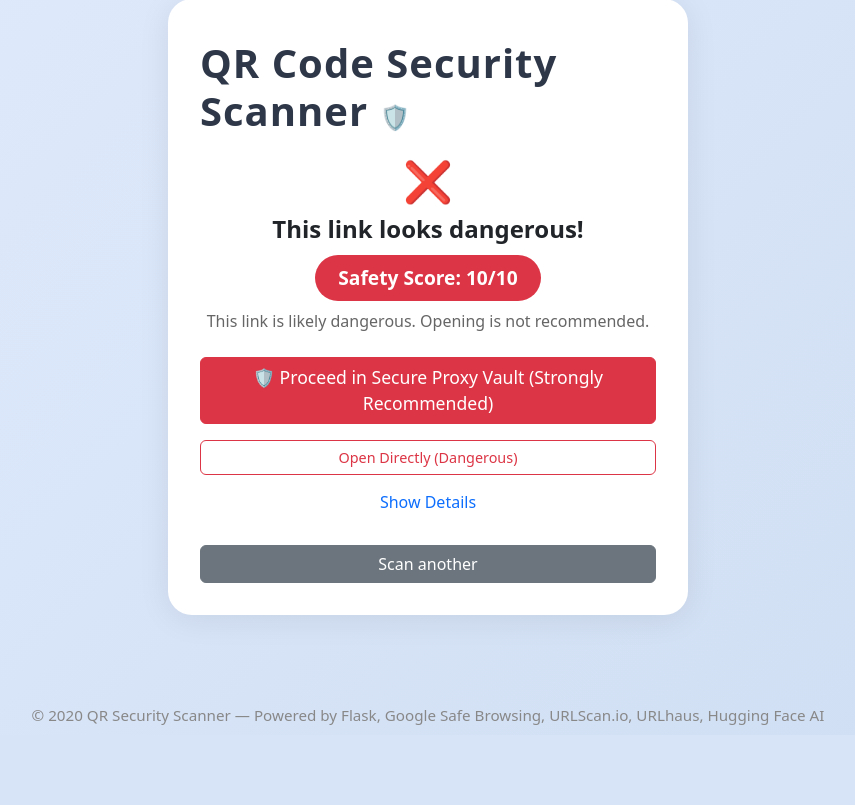
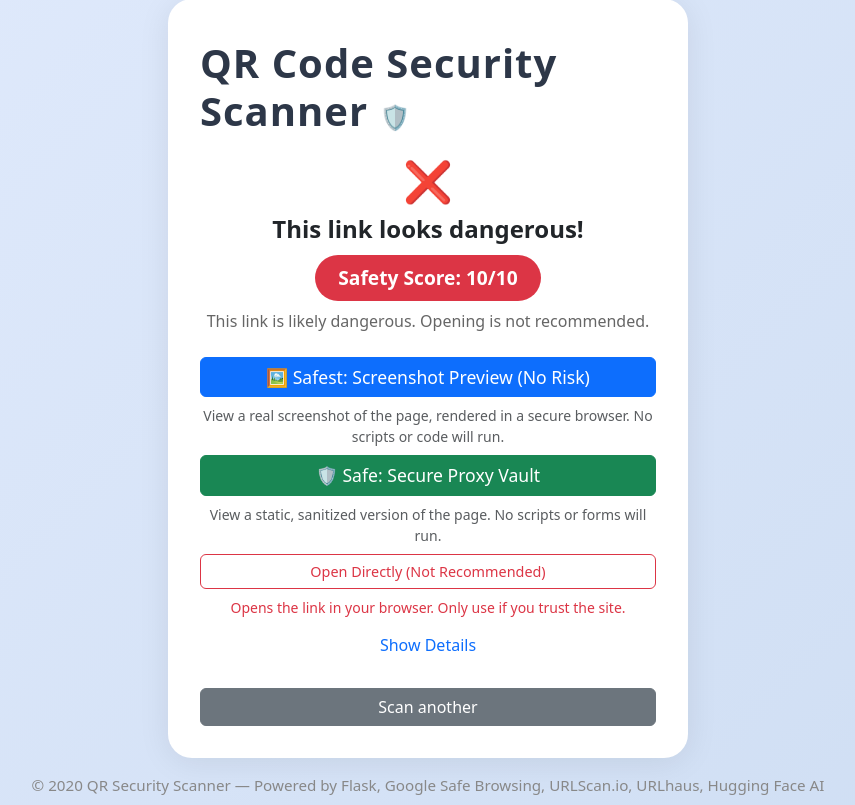
Before and after one commit to Mayankk-098/qr-shield, a Flask app: template templates/scan_result.html in a window 1280 px wide. Shown: the part 65-870 px from the top of the page, without its empty margins (212-1067 px from the left). Before the commit the page ends 790 px from the top, so only its background shows below. Run offline with Flask 3, Linux system fonts and the light colour scheme; the template is opened without the code that fills it: most values are stand-ins (such as "Sample title", 1, 10 or a date in 2020).

Commit message:
Make changes

```diff
--- a/app.py
+++ b/app.py
@@ -1,4 +1,4 @@
-from flask import Flask, render_template, request, redirect, flash, session, url_for, Response
+from flask import Flask, render_template, request, redirect, flash, session, url_for, Response, send_file
 from werkzeug.utils import secure_filename
 import os
 import cv2
@@ -15,6 +15,7 @@ from datetime import datetime, timedelta
 import json
 from bs4 import BeautifulSoup
 import bleach
+from playwright.sync_api import sync_playwright
 
 app = Flask(__name__)
 app.secret_key = os.environ.get('FLASK_SECRET_KEY', 'dev-secret-key')
@@ -35,6 +36,76 @@ SECURITY_LOGS = []
 MAX_LOG_ENTRIES = 1000
 
 print("SAFE_BROWSING_API_KEY:", SAFE_BROWSING_API_KEY)
+
+SCREENSHOT_DIR = 'static/vault_screenshots'
+if not os.path.exists(SCREENSHOT_DIR):
+    os.makedirs(SCREENSHOT_DIR)
+
+def take_screenshot(url, output_path):
+    with sync_playwright() as p:
+        browser = p.chromium.launch(headless=True)
+        page = browser.new_page()
+        try:
+            page.goto(url, timeout=15000)
+            page.screenshot(path=output_path, full_page=True)
+        except Exception as e:
+            browser.close()
+            raise e
+        browser.close()
+
+@app.route('/vault_screenshot/<vault_id>')
+def vault_screenshot(vault_id):
+    if vault_id not in VAULT_SESSIONS:
+        return "Invalid vault session", 404
+    session_data = VAULT_SESSIONS[vault_id]
+    if not session_data['is_active'] or datetime.now() > session_data['expires_at']:
+        return "Vault session expired", 410
+    target_url = session_data['url']
+    screenshot_path = os.path.join(SCREENSHOT_DIR, f'{vault_id}.png')
+    if not os.path.exists(screenshot_path):
+        try:
+            take_screenshot(target_url, screenshot_path)
+        except Exception as e:
+            return f"<div style='padding:2em;text-align:center;color:#c00;'>Failed to generate screenshot: {e}</div>", 502
+    return send_file(screenshot_path, mimetype='image/png')
+
+@app.route('/vault_preview/<vault_id>')
+def vault_preview(vault_id):
+    if vault_id not in VAULT_SESSIONS:
+        return "Invalid vault session", 404
+    session_data = VAULT_SESSIONS[vault_id]
+    if not session_data['is_active'] or datetime.now() > session_data['expires_at']:
+        return "Vault session expired", 410
+    screenshot_url = url_for('vault_screenshot', vault_id=vault_id)
+    target_url = session_data['url']
+    return f'''
+    <!DOCTYPE html>
+    <html>
+    <head>
+        <meta charset="UTF-8">
+        <title>QR Shield Vault Screenshot Preview</title>
+        <meta name="viewport" content="width=device-width, initial-scale=1.0">
+        <style>
+            body {{ background: #f5f5f5; margin: 0; }}
+            .vault-warning {{ background: #ffc107; color: #333; padding: 1em; text-align: center; font-weight: bold; }}
+            .vault-frame {{ background: #fff; margin: 2em auto; max-width: 900px; box-shadow: 0 4px 32px rgba(0,0,0,0.08); border-radius: 1.5rem; padding: 2em; text-align: center; }}
+            .vault-controls {{ text-align: right; margin-bottom: 1em; }}
+            .vault-controls a {{ margin-left: 1em; }}
+            img.screenshot {{ max-width: 100%; border-radius: 1rem; box-shadow: 0 2px 16px rgba(0,0,0,0.08); }}
+        </style>
+    </head>
+    <body>
+        <div class="vault-warning">⚠️ You are viewing a screenshot preview in QR Shield Vault. This is a safe, read-only image of the page.</div>
+        <div class="vault-frame">
+            <div class="vault-controls">
+                <a href="{target_url}" target="_blank" rel="noopener noreferrer">Open Directly (Not Recommended)</a>
+                <a href="/scan">Scan Another</a>
+            </div>
+            <img class="screenshot" src="{screenshot_url}" alt="Vault Screenshot Preview" />
+        </div>
+    </body>
+    </html>
+    '''
 
 def cleanup_expired_sessions():
     """Clean up expired vault sessions"""
--- a/requirements.txt
+++ b/requirements.txt
@@ -7,3 +7,4 @@ pyotp
 gunicorn
 beautifulsoup4
 bleach
+playwright
--- a/templates/scan_result.html
+++ b/templates/scan_result.html
@@ -106,16 +106,14 @@
                             This link is likely dangerous. Opening is not recommended.
                         {% endif %}
                     </div>
-                    {% if safety_label == 'Safe' %}
-                        <a href="{{ url_for('advanced_vault_proxy', vault_id=vault_id) }}" class="btn btn-success w-100 mb-3" style="font-size:1.1em;">🛡️ Proceed in Secure Proxy Vault</a>
-                        <a href="{{ url }}" target="_blank" rel="noopener noreferrer" class="btn btn-outline-success w-100 mb-2" style="font-size:0.9em;">Open Directly</a>
-                    {% elif safety_label == 'Suspicious' %}
-                        <a href="{{ url_for('advanced_vault_proxy', vault_id=vault_id) }}" class="btn btn-warning w-100 mb-3" style="font-size:1.1em;">🛡️ Proceed in Secure Proxy Vault (Recommended)</a>
-                        <a href="{{ url }}" target="_blank" rel="noopener noreferrer" class="btn btn-outline-warning w-100 mb-2" style="font-size:0.9em;">Open Directly (Not Recommended)</a>
-                    {% else %}
-                        <a href="{{ url_for('advanced_vault_proxy', vault_id=vault_id) }}" class="btn btn-danger w-100 mb-3" style="font-size:1.1em;">🛡️ Proceed in Secure Proxy Vault (Strongly Recommended)</a>
-                        <a href="{{ url }}" target="_blank" rel="noopener noreferrer" class="btn btn-outline-danger w-100 mb-2" style="font-size:0.9em;">Open Directly (Dangerous)</a>
-                    {% endif %}
+                    <div class="mb-2">
+                        <a href="{{ url_for('vault_preview', vault_id=vault_id) }}" class="btn btn-primary w-100 mb-2" style="font-size:1.1em;">🖼️ Safest: Screenshot Preview (No Risk)</a>
+                        <small class="text-muted d-block mb-2">View a real screenshot of the page, rendered in a secure browser. No scripts or code will run.</small>
+                        <a href="{{ url_for('advanced_vault_proxy', vault_id=vault_id) }}" class="btn btn-success w-100 mb-2" style="font-size:1.1em;">🛡️ Safe: Secure Proxy Vault</a>
+                        <small class="text-muted d-block mb-2">View a static, sanitized version of the page. No scripts or forms will run.</small>
+                        <a href="{{ url }}" target="_blank" rel="noopener noreferrer" class="btn btn-outline-danger w-100 mb-2" style="font-size:0.9em;">Open Directly (Not Recommended)</a>
+                        <small class="text-danger d-block">Opens the link in your browser. Only use if you trust the site.</small>
+                    </div>
                     <button class="btn btn-link text-decoration-none" type="button" data-bs-toggle="collapse" data-bs-target="#detailsCollapse" aria-expanded="false" aria-controls="detailsCollapse" style="font-size:1em;">Show Details</button>
                     <div class="collapse mt-3 text-start" id="detailsCollapse">
                         <div class="card card-body bg-light border-0">
```
Also changed, not shown: 1 other file.
